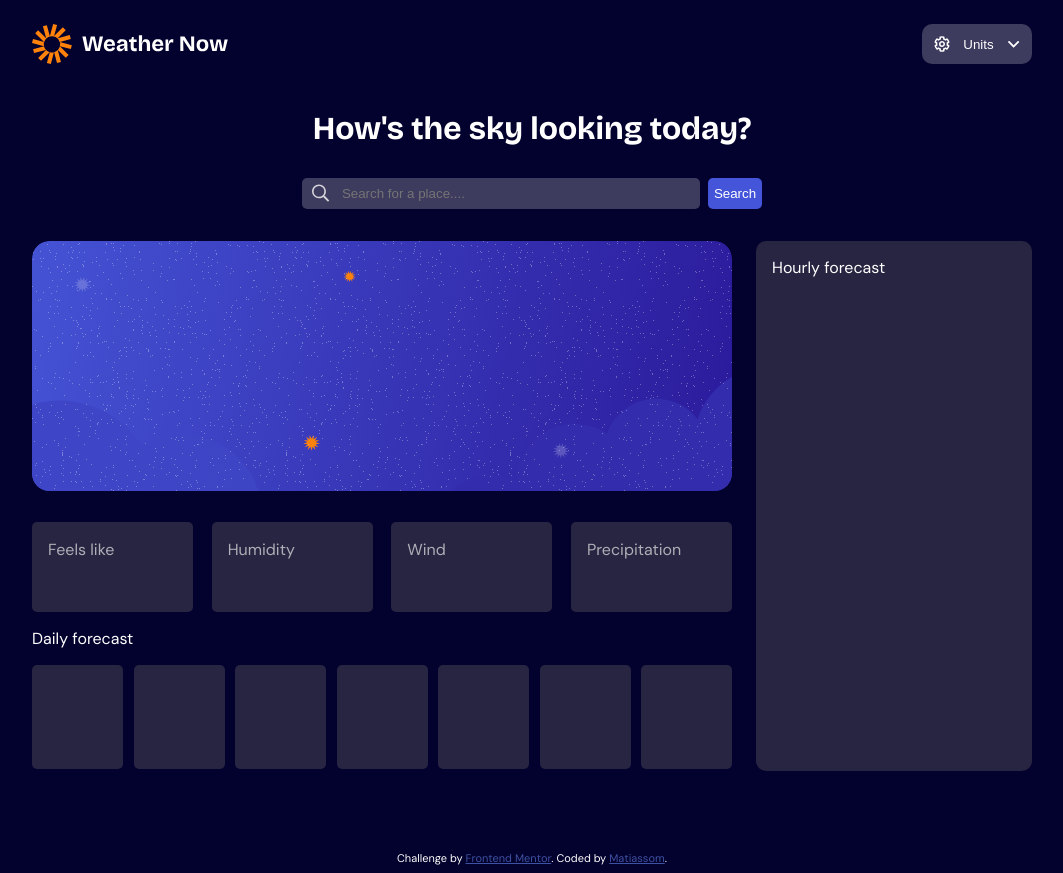
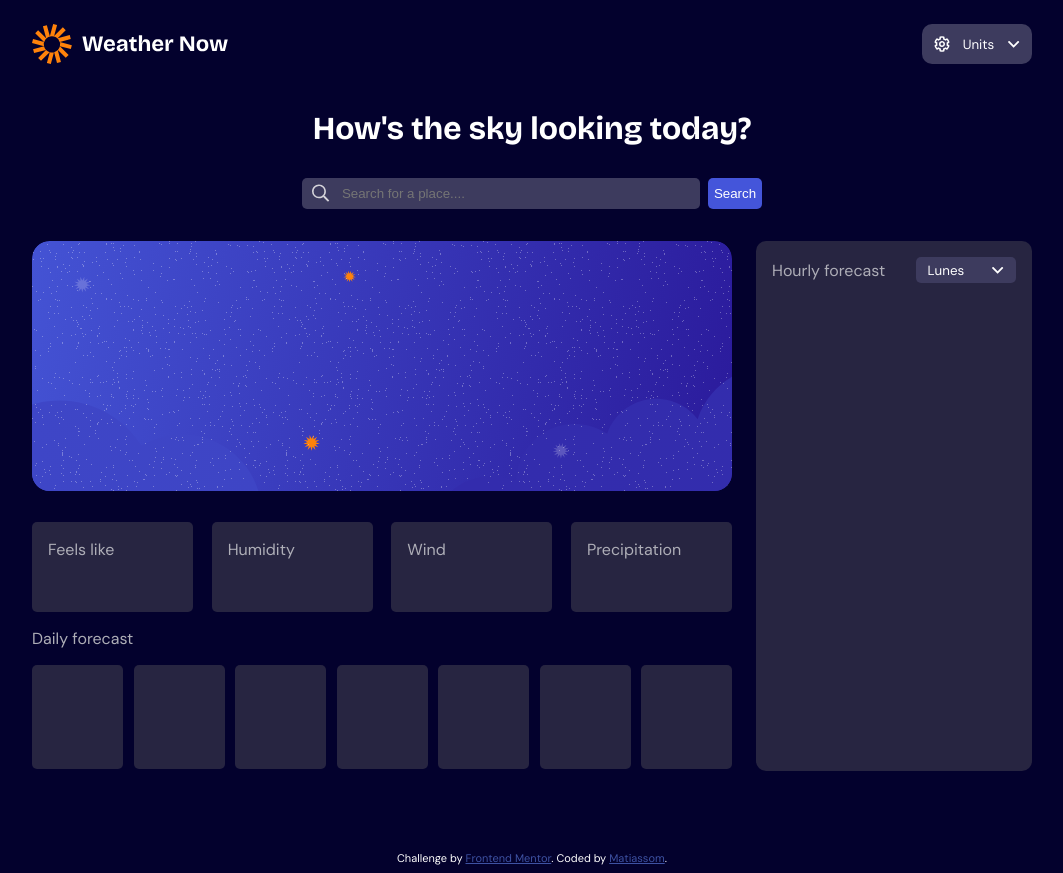
Before and after one commit to matiassom/weather-app, a plain HTML site: page index.html in a window 1280 px wide. Shown: the whole page, without its empty margins (108-1171 px from the left). Drawn offline with Linux system fonts and the light colour scheme.

Commit message:
Inicio de columna izquierda, datos del día por hora.

```diff
--- a/css/style.css
+++ b/css/style.css
@@ -40,6 +40,7 @@ header button{
     justify-content: space-around;
     width: 110px;
     background-color: hsl(243, 23%, 30%);
+    font-family: 'DM Sans';
     color: white;
     border-radius: 10px;
     border: none;
@@ -206,6 +207,9 @@ main h1{
     display: flex;
     flex-direction: column;
 
+    font-family: 'DM Sans';
+    color:  hsl(240, 6%, 70%);
+
 }
 
 #divCardList{
@@ -262,3 +266,27 @@ main h1{
     grid-row-end:4;
 
 }
+
+#rightHead{
+    display: flex;
+    flex-direction: row;
+    align-items: center;
+    justify-content: space-between;
+    font-family: 'DM Sans';
+    color:  hsl(240, 6%, 70%);
+}
+
+#dayButton{
+    display: flex;
+    flex-direction: row;
+    align-items: center;
+    justify-content: space-around;
+    width: 100px;
+    background-color: hsl(243, 23%, 30%);
+    font-family: 'DM Sans';
+    color: white;
+    border-radius: 5px;
+    border: none;
+    cursor: pointer;
+    padding: .3rem;
+}
--- a/css/weatherSymbolAsign.css
+++ b/css/weatherSymbolAsign.css
@@ -21,13 +21,13 @@
 .imgTempBig45, .imgTempBig48{
    background-image: url("../assets/images/cicon-fog.webp");
 }
-.imgTempBig51, .imgTempBig53{
+.imgTempBig51, .imgTempBig53, .imgTempBig55, .imgTempBig56, .imgTempBig57 {
    background-image: url("../assets/images/cicon-drizzle.webp");
 }
-.imgTempBig61, .imgTempBig63, .imgTempBig65{
+.imgTempBig61, .imgTempBig63, .imgTempBig65, .imgTempBig66, .imgTempBig67{
    background-image: url("../assets/images/cicon-rain.webp");
 }
-.imgTempBig71, .imgTempBig73, .imgTempBig77, .imgTempBig85, .imgTempBig86{
+.imgTempBig71, .imgTempBig73, .imgTempBig75, .imgTempBig77, .imgTempBig85, .imgTempBig86{
    background-image: url("../assets/images/cicon-snow.webp");
 }
 .imgTempBig80, .imgTempBig81, .imgTempBig82{
--- a/index.html
+++ b/index.html
@@ -2,7 +2,7 @@
 <html lang="en">
 <head>
   <meta charset="UTF-8">
-  <meta name="viewport" content="width=device-width, initial-scale=1.0"> <!-- displays site properly based on user's device -->
+  <meta name="viewport" content="width=device-width, initial-scale=1.0">
 
   <link rel="icon" type="image/png" sizes="32x32" href="./assets/images/favicon-32x32.png">
 
@@ -67,25 +67,24 @@
         <div id="left-info-B">
           <div class="mainDataField">
             <span class="dataKind">Feels like</span>
-            <span class="dataDate" id="feelsLikeTemp"><!-- Insert temperature here --></span>
+            <span class="dataDate" id="feelsLikeTemp"></span>
           </div>
           <div class="mainDataField">
             <span class="dataKind">Humidity</span>
-            <span class="dataDate" id="humidityDate"><!-- Insert humidity here --></span>
+            <span class="dataDate" id="humidityDate"></span>
           </div>
           <div class="mainDataField">
             <span class="dataKind">Wind</span>
-            <span class="dataDate" id="windData"><!-- Insert wind here --></span>
+            <span class="dataDate" id="windData"></span>
           </div>
           <div class="mainDataField">
             <span class="dataKind"> Precipitation</span>
-            <span class="dataDate" id="precipitationData"><!-- Insert precipitation here --></span>
+            <span class="dataDate" id="precipitationData"></span>
           </div>
 
         </div>
         <div id="left-info-C">
           <span>Daily forecast</span>
-          <!-- Insert daily forecast for the next 7 days here -->
            <div id="divCardList">
               <div class="dayCard">
                 <span class="dayCardName"></span>
@@ -149,23 +148,22 @@
 
 
       <div id="right-info">
-        Hourly forecast
-        <!-- Insert hourly forecast for the selected day here -->
+        <div id="rightHead">
+          <span>Hourly forecast</span>
+          <button id="dayButton">Lunes
+            <span id="daySelected"></span>
+            <img src="./assets/images/icon-dropdown.svg">
+          </button>
+        </div>
+        <div id="daysList">
+
+        </div>
+
       </div>
-
-
 
     </div>
 
-
-
-
-
-
-
   </main>
-
-
 
   <div class="attribution">
     Challenge by <a href="https://www.frontendmentor.io?ref=challenge">Frontend Mentor</a>.
```
Also changed, not shown: scripts/weather.js (+0 -12 lines).
